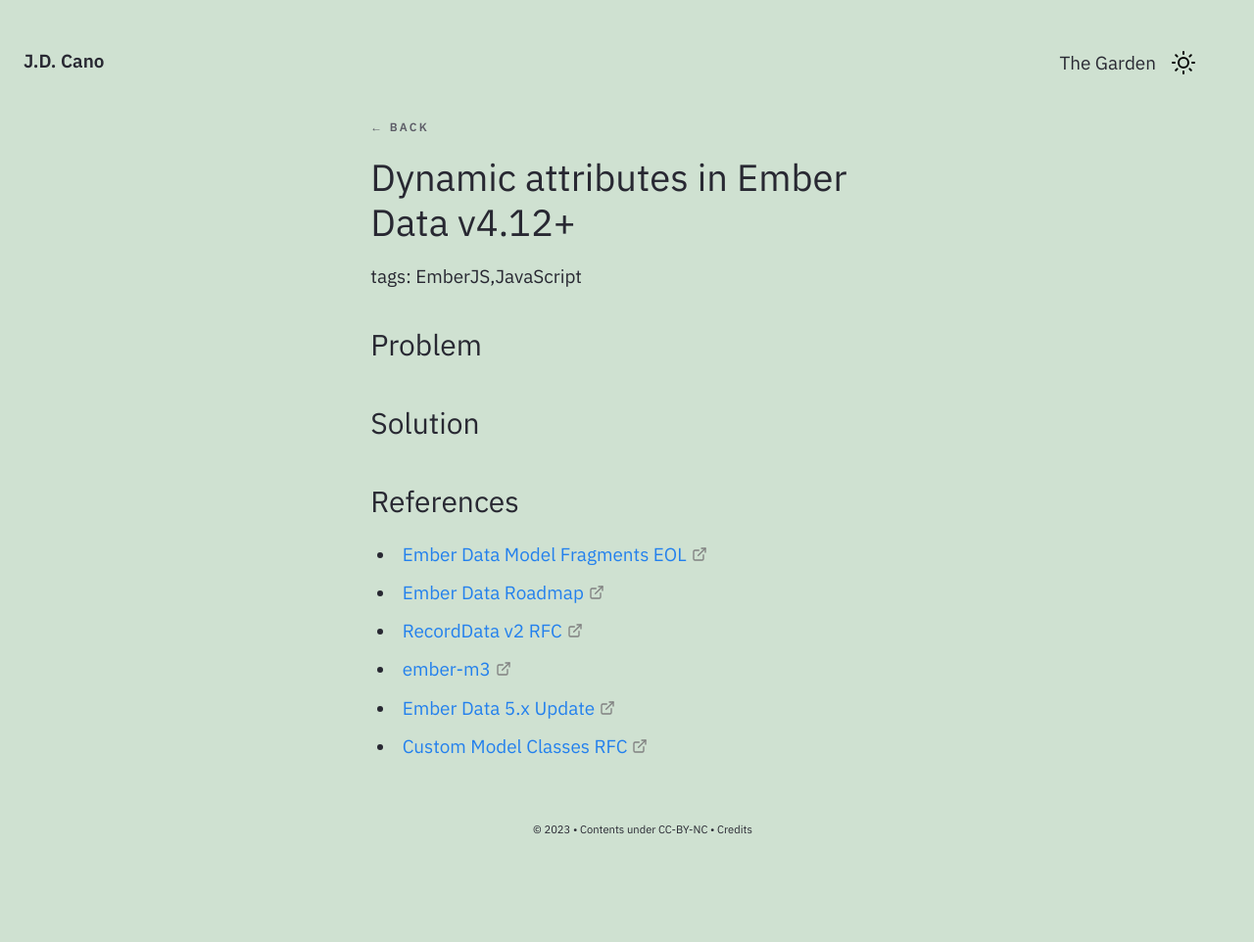
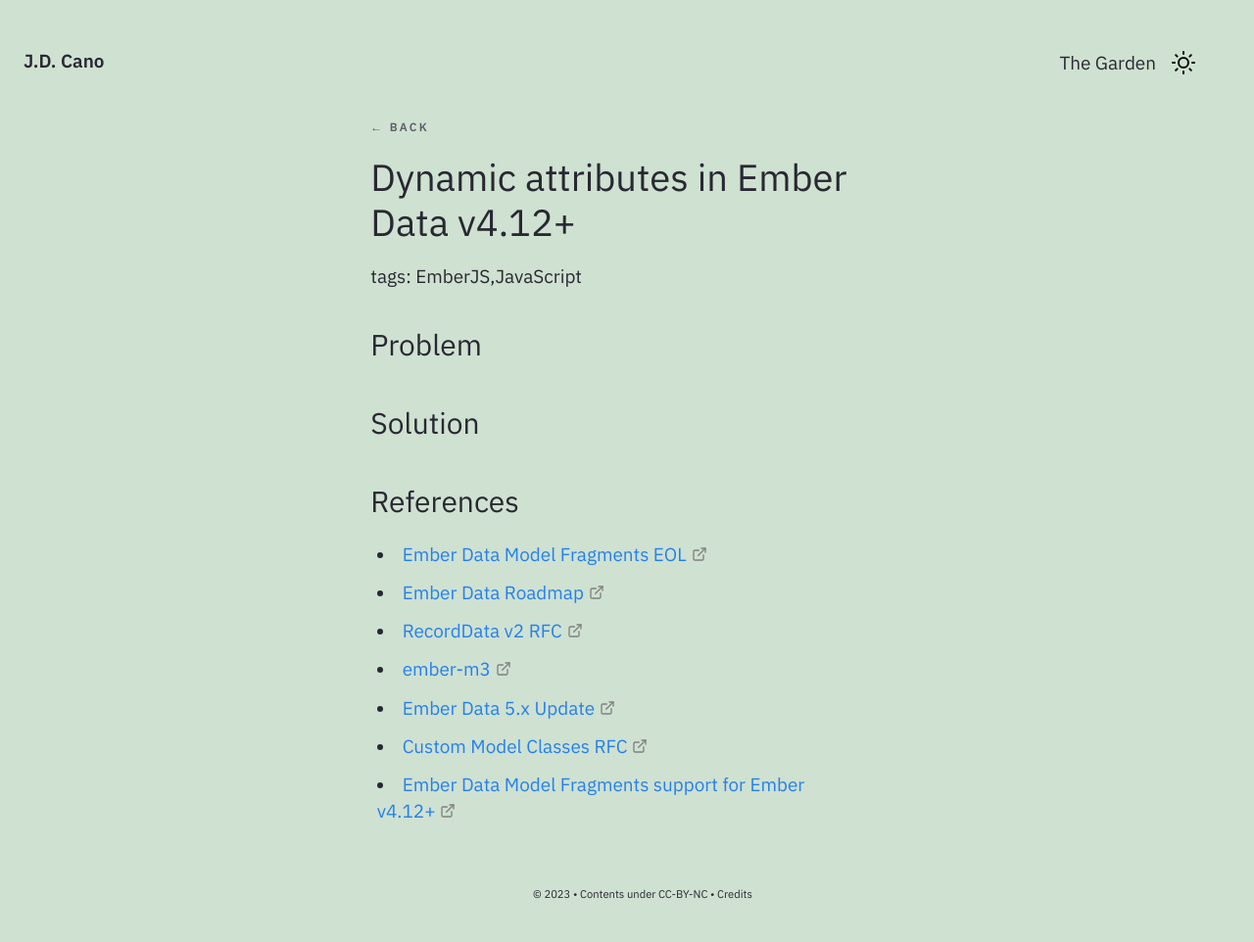
Before and after one commit to Gorzas/gorzas.github.io, a Jekyll site: the page built from _notes/Public/tech/EmberJS/Dynamic attributes in Ember Data v4.12+.md, in a window 1280 px wide. Shown: the whole page at 98% size. Built offline with Jekyll 4.4.1, drawn with Linux system fonts in a browser that asks for light colours; before the commit the page ends 900 px from its top, so only the background shows below that.

Commit message:
Update Dynamic attributes in Ember Data v4.12+.md

```diff
--- a/_notes/Public/tech/EmberJS/Dynamic attributes in Ember Data v4.12+.md
+++ b/_notes/Public/tech/EmberJS/Dynamic attributes in Ember Data v4.12+.md
@@ -19,3 +19,4 @@ growth: seedlings
 - [ember-m3](https://github.com/hjdivad/ember-m3)
 - [Ember Data 5.x Update](https://blog.emberjs.com/ember-data-5-x-update-2023-04-15/)
 - [Custom Model Classes RFC](https://github.com/emberjs/rfcs/blob/master/text/0487-custom-model-classes.md)
+- [Ember Data Model Fragments support for Ember v4.12+](https://github.com/adopted-ember-addons/ember-data-model-fragments/issues/471)
```
